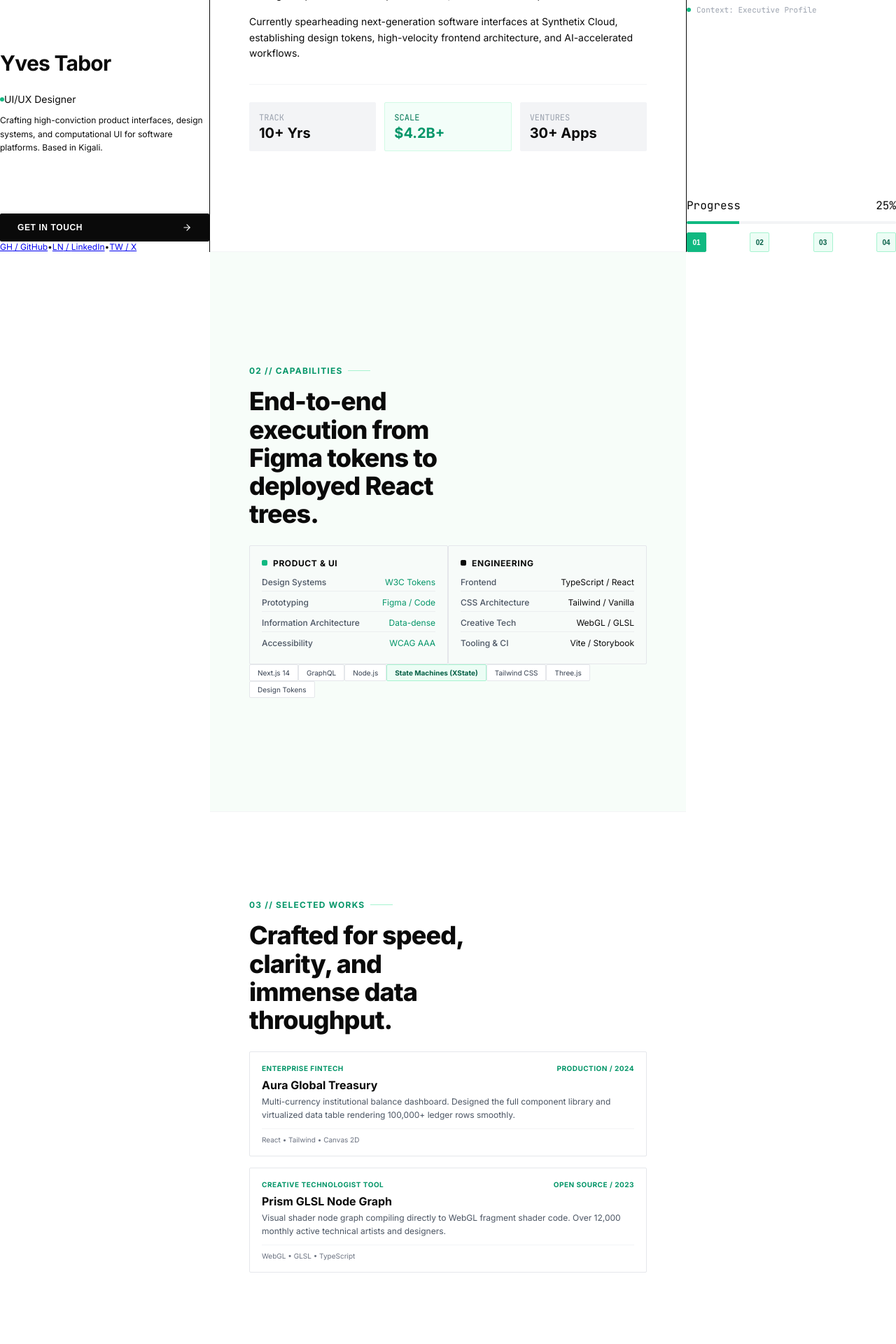
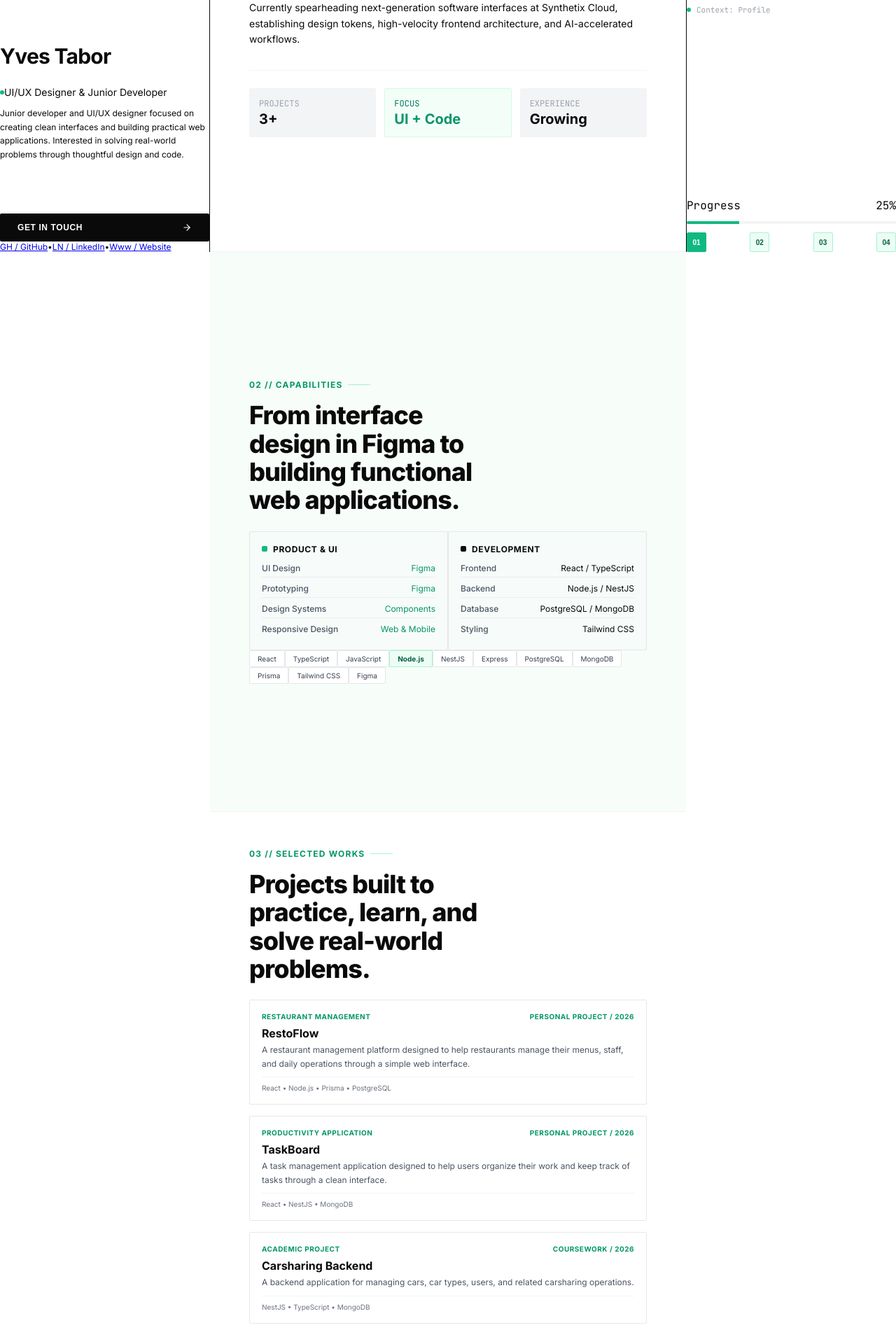
Before and after one commit to Yves-Tabor/PortfolioDesigner, a React (Vite) app: page / in a window 1280 px wide. Shown: the part 440-2360 px from the top of the page at 70% size. Built offline with nearby package versions, Linux system fonts and the light colour scheme.

Commit message:
feat: added portfolio data

```diff
--- a/src/data/portfolioData.ts
+++ b/src/data/portfolioData.ts
@@ -1,17 +1,35 @@
-import { ProfileData, SectionData, StatItem, SkillCategory, ProjectItem } from '../types/portfolio';
+import {
+  ProfileData,
+  SectionData,
+  StatItem,
+  SkillCategory,
+  ProjectItem,
+} from '../types/portfolio';
 
 export const profileData: ProfileData = {
   name: 'Yves Tabor',
-  role: 'UI/UX Designer',
+  role: 'UI/UX Designer & Junior Developer',
   location: 'Kigali',
   availability: 'Available for work',
-  bio: 'Crafting high-conviction product interfaces, design systems, and computational UI for software platforms. Based in Kigali.',
+  bio: 'Junior developer and UI/UX designer focused on creating clean interfaces and building practical web applications. Interested in solving real-world problems through thoughtful design and code.',
   avatarUrl: '/avatar.jpg',
   email: 'walvesoutis@gmail.com',
   socials: [
-    { label: 'GitHub', code: 'GH', url: 'https://github.com/Yves-Tabor' },
-    { label: 'LinkedIn', code: 'LN', url: 'https://linkedin.com' },
-    { label: 'X', code: 'TW', url: 'https://x.com' },
+    {
+      label: 'GitHub',
+      code: 'GH',
+      url: 'https://github.com/Yves-Tabor',
+    },
+    {
+      label: 'LinkedIn',
+      code: 'LN',
+      url: 'https://www.linkedin.com/in/yves-tabor-a625b4388',
+    },
+    {
+      label: 'Website',
+      code: 'Www',
+      url: 'https://yvestabor-website.vercel.app/',
+    },
   ],
 };
 
@@ -20,48 +38,61 @@ export const sectionsData: SectionData[] = [
     id: 'home',
     number: '01',
     eyebrow: '01 // OVERVIEW',
-    headline: 'Designing interfaces where mathematical structure meets pure craft.',
+    headline: 'Designing simple interfaces and building useful digital products.',
     title: 'Introduction',
-    desc: 'High-conviction product architecture where uncompromising craft meets production code.',
-    context: 'Executive Profile',
+    desc: 'A combination of UI/UX design and software development focused on solving practical problems.',
+    context: 'Profile',
     bgType: 'default',
   },
   {
     id: 'skills',
     number: '02',
     eyebrow: '02 // CAPABILITIES',
-    headline: 'End-to-end execution from Figma tokens to deployed React trees.',
+    headline: 'From interface design in Figma to building functional web applications.',
     title: 'Skills',
-    desc: 'Dual-domain mastery across product strategy, interface systems, and frontend engineering.',
-    context: 'Hard Technical Skills',
+    desc: 'Growing skills across UI/UX design, frontend development, backend development, and modern web technologies.',
+    context: 'Technical Skills',
     bgType: 'tint',
   },
   {
     id: 'projects',
     number: '03',
     eyebrow: '03 // SELECTED WORKS',
-    headline: 'Crafted for speed, clarity, and immense data throughput.',
+    headline: 'Projects built to practice, learn, and solve real-world problems.',
     title: 'Projects',
-    desc: 'Deep dive into enterprise treasury software and procedural graphic tools.',
-    context: 'Live Case Studies',
+    desc: 'A selection of personal and academic projects covering product design, frontend, backend, and full-stack development.',
+    context: 'Selected Projects',
     bgType: 'default',
   },
   {
     id: 'contact',
     number: '04',
-    eyebrow: '04 // INITIATE DIALOGUE',
-    headline: "Let's define the future of your software product.",
+    eyebrow: '04 // GET IN TOUCH',
+    headline: "Let's build something useful together.",
     title: 'Contact',
-    desc: 'Initiate new engagements, advisory partnerships, or design systems development.',
+    desc: 'Open to opportunities, collaborations, internships, and projects where I can learn and contribute.',
     context: 'Direct Communication',
     bgType: 'dark',
   },
 ];
 
 export const statsData: StatItem[] = [
-  { id: 'track', label: 'Track', value: '10+ Yrs' },
-  { id: 'scale', label: 'Scale', value: '$4.2B+', isAccent: true },
-  { id: 'ventures', label: 'Ventures', value: '30+ Apps' },
+  {
+    id: 'projects',
+    label: 'Projects',
+    value: '3+',
+  },
+  {
+    id: 'focus',
+    label: 'Focus',
+    value: 'UI + Code',
+    isAccent: true,
+  },
+  {
+    id: 'experience',
+    label: 'Experience',
+    value: 'Growing',
+  },
 ];
 
 export const skillCategoriesData: SkillCategory[] = [
@@ -69,56 +100,116 @@ export const skillCategoriesData: SkillCategory[] = [
     title: 'Product & UI',
     color: 'var(--emerald-500)',
     items: [
-      { name: 'Design Systems', detail: 'W3C Tokens' },
-      { name: 'Prototyping', detail: 'Figma / Code' },
-      { name: 'Information Architecture', detail: 'Data-dense' },
-      { name: 'Accessibility', detail: 'WCAG AAA' },
+      {
+        name: 'UI Design',
+        detail: 'Figma',
+      },
+      {
+        name: 'Prototyping',
+        detail: 'Figma',
+      },
+      {
+        name: 'Design Systems',
+        detail: 'Components',
+      },
+      {
+        name: 'Responsive Design',
+        detail: 'Web & Mobile',
+      },
     ],
   },
   {
-    title: 'Engineering',
+    title: 'Development',
     color: 'var(--black)',
     items: [
-      { name: 'Frontend', detail: 'TypeScript / React' },
-      { name: 'CSS Architecture', detail: 'Tailwind / Vanilla' },
-      { name: 'Creative Tech', detail: 'WebGL / GLSL' },
-      { name: 'Tooling & CI', detail: 'Vite / Storybook' },
+      {
+        name: 'Frontend',
+        detail: 'React / TypeScript',
+      },
+      {
+        name: 'Backend',
+        detail: 'Node.js / NestJS',
+      },
+      {
+        name: 'Database',
+        detail: 'PostgreSQL / MongoDB',
+      },
+      {
+        name: 'Styling',
+        detail: 'Tailwind CSS',
+      },
     ],
   },
 ];
 
 export const techTagsData = [
-  'Next.js 14',
-  'GraphQL',
+  'React',
+  'TypeScript',
+  'JavaScript',
   'Node.js',
-  'State Machines (XState)',
+  'NestJS',
+  'Express',
+  'PostgreSQL',
+  'MongoDB',
+  'Prisma',
   'Tailwind CSS',
-  'Three.js',
-  'Design Tokens',
+  'Figma',
 ];
 
 export const projectsData: ProjectItem[] = [
   {
-    id: 'aura-treasury',
-    category: 'Enterprise Fintech',
-    statusYear: 'Production / 2024',
-    title: 'Aura Global Treasury',
-    description: 'Multi-currency institutional balance dashboard. Designed the full component library and virtualized data table rendering 100,000+ ledger rows smoothly.',
-    longDescription: 'Engineered for tier-1 financial institutions handling multi-billion dollar flows. Features realtime WebSocket updates, customized financial charting, zero-latency filters, and strict accessibility standards.',
-    stack: ['React', 'Tailwind', 'Canvas 2D'],
-    metrics: ['100k+ Rows Rendered', '<16ms Frame Budget', '99.99% Uptime'],
+    id: 'restoflow',
+    category: 'Restaurant Management',
+    statusYear: 'Personal Project / 2026',
+    title: 'RestoFlow',
+    description:
+      'A restaurant management platform designed to help restaurants manage their menus, staff, and daily operations through a simple web interface.',
+    longDescription:
+      'Designed and developed the concept around a role-based restaurant management system. The project focuses on creating a simple experience for restaurant managers, waiters, and customers while exploring scalable frontend and backend architecture.',
+    stack: ['React', 'Node.js', 'Prisma', 'PostgreSQL'],
+    metrics: [
+      'Role-based Access',
+      'Restaurant Management',
+      'Responsive Interface',
+    ],
     demoUrl: '#',
     githubUrl: '#',
   },
+
   {
-    id: 'prism-glsl',
-    category: 'Creative Technologist Tool',
-    statusYear: 'Open Source / 2023',
-    title: 'Prism GLSL Node Graph',
-    description: 'Visual shader node graph compiling directly to WebGL fragment shader code. Over 12,000 monthly active technical artists and designers.',
-    longDescription: 'An interactive browser-based node editor that empowers artists to generate high-performance procedural graphics without writing raw Shader Language boilerplate.',
-    stack: ['WebGL', 'GLSL', 'TypeScript'],
-    metrics: ['12k+ Active Users', 'Instant GLSL Compilation', 'Custom Node API'],
+    id: 'taskboard',
+    category: 'Productivity Application',
+    statusYear: 'Personal Project / 2026',
+    title: 'TaskBoard',
+    description:
+      'A task management application designed to help users organize their work and keep track of tasks through a clean interface.',
+    longDescription:
+      'Built the project as a practical full-stack application, working on the frontend experience and developing a NestJS backend for handling application data and user-related functionality.',
+    stack: ['React', 'NestJS', 'MongoDB'],
+    metrics: [
+      'Task Management',
+      'Authentication',
+      'REST API',
+    ],
+    demoUrl: '#',
+    githubUrl: '#',
+  },
+
+  {
+    id: 'carsharing',
+    category: 'Academic Project',
+    statusYear: 'Coursework / 2026',
+    title: 'Carsharing Backend',
+    description:
+      'A backend application for managing cars, car types, users, and related carsharing operations.',
+    longDescription:
+      'Developed backend features using NestJS, including car management, validation, authentication, authorization, and repository-based data access. The project also includes validation for duplicate license plates and ownership checks when updating cars.',
+    stack: ['NestJS', 'TypeScript', 'MongoDB'],
+    metrics: [
+      'REST API',
+      'Authentication',
+      'Data Validation',
+    ],
     demoUrl: '#',
     githubUrl: '#',
   },
```
Also changed, not shown: public/avatar.jpg (deleted).
